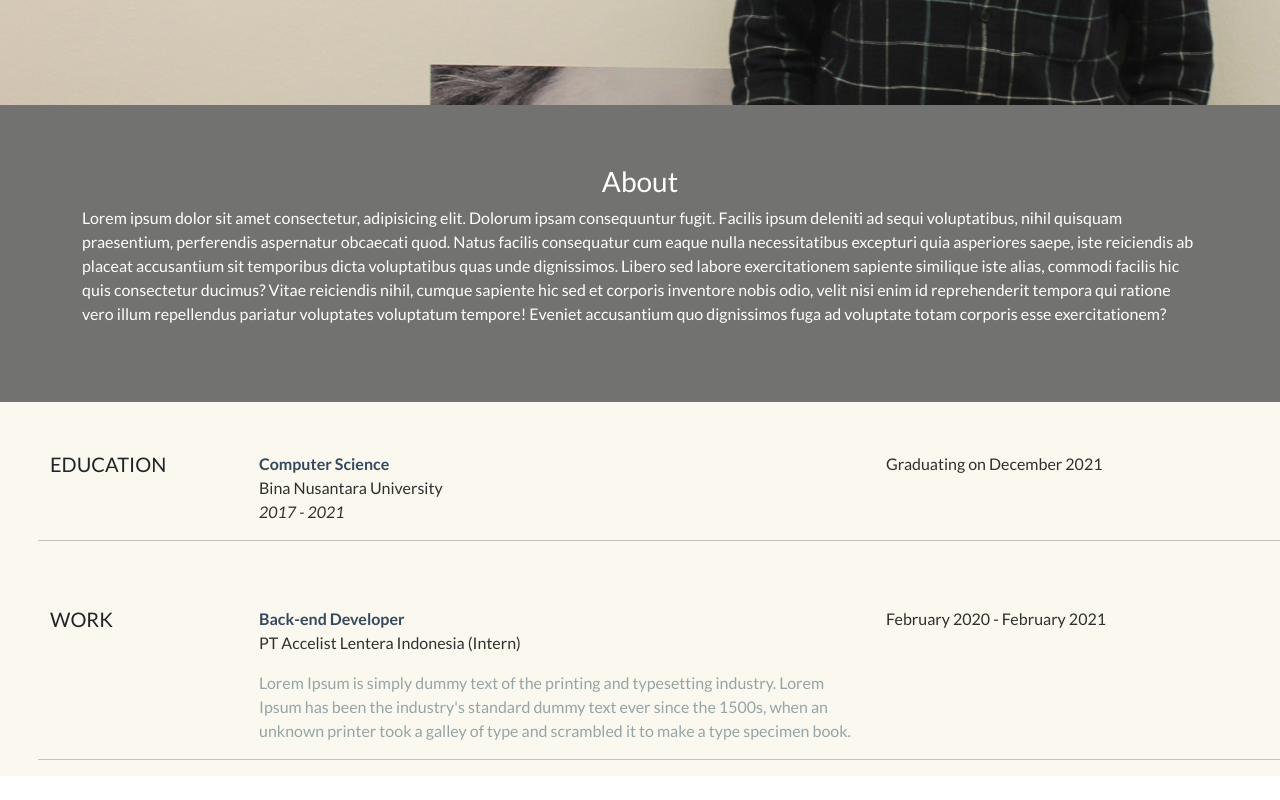
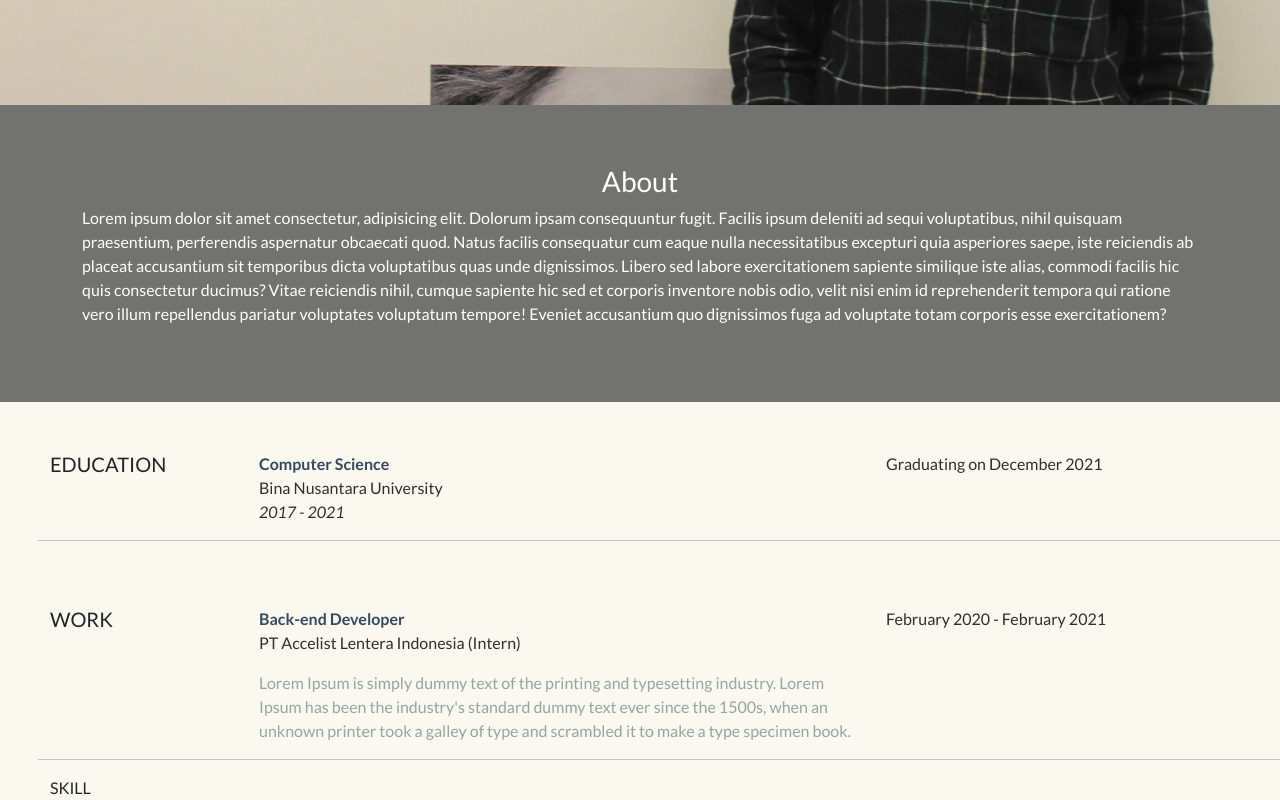
Before and after one commit to Rickykn/Website-CV-Ricky-Kurniawan, a plain HTML site: page index.html in a window 1280 px wide. Shown: the part 599-1399 px from the top of the page. Before the commit the page ends 1375 px from the top, so only its background shows below. Drawn offline with nearby package versions, Linux system fonts and the light colour scheme.

Commit message:
feat: add skill section

```diff
--- a/index.html
+++ b/index.html
@@ -120,6 +120,8 @@
       <hr>
     </div>
 
+    <section>SKILL</section>
+
 
   </body>
 </html>
```
